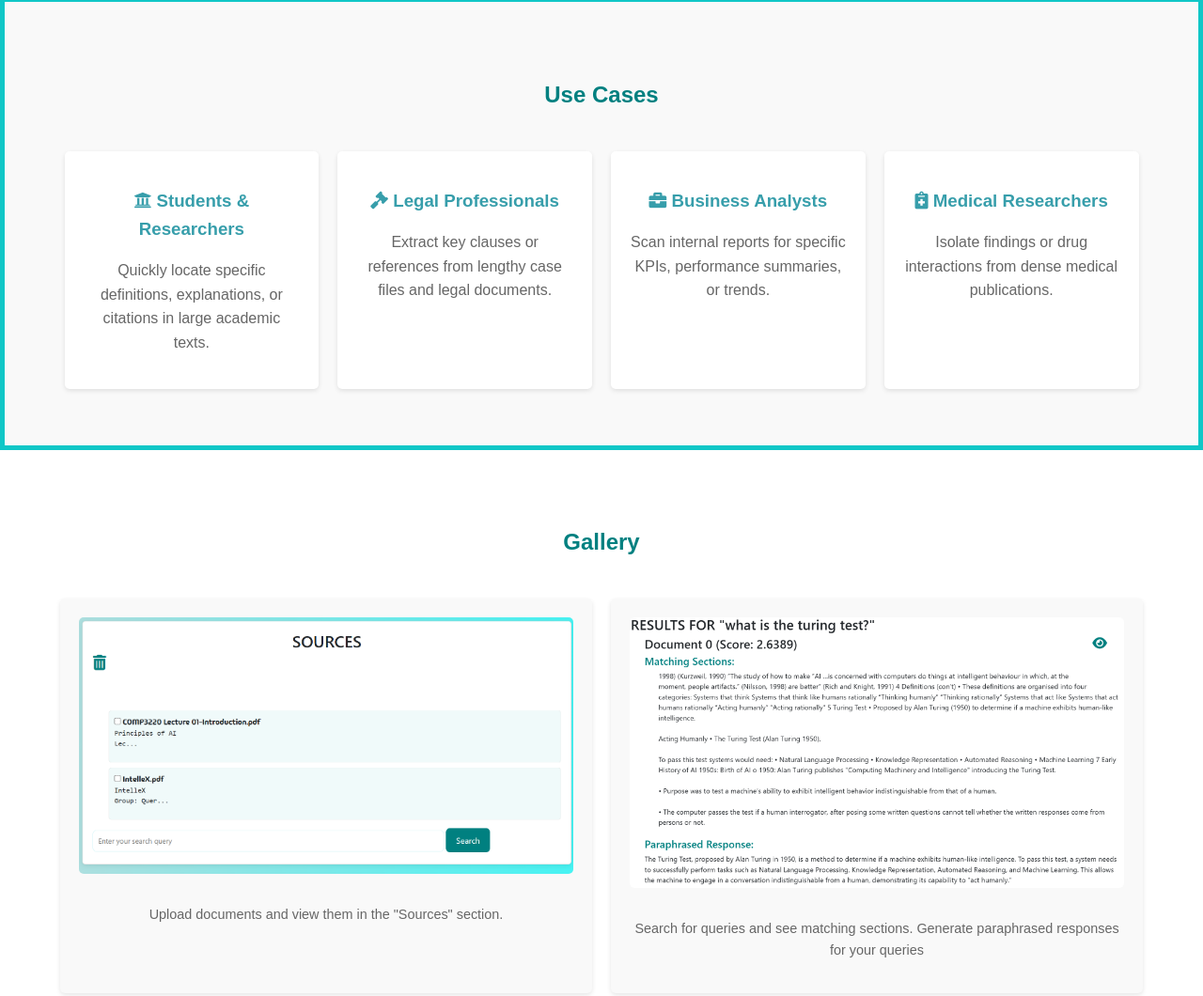
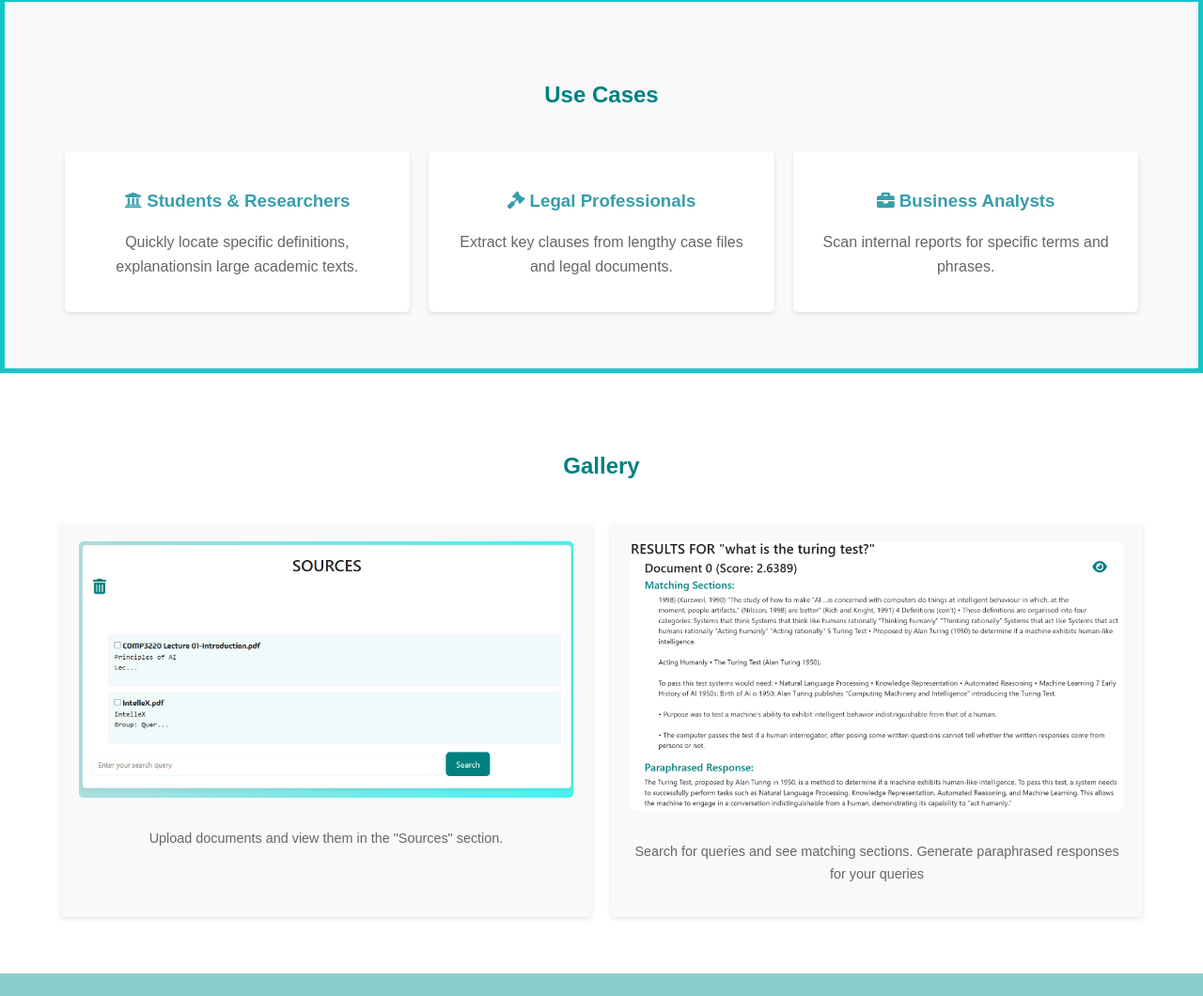
Before and after one commit to B3z3rk/Intelle-X-Website, a plain HTML site: page index.html in a window 1280 px wide. Shown: the part 1621-2681 px from the top of the page at 94% size. Drawn offline with Linux system fonts and the light colour scheme; a web font is replaced by a local one.

Commit message:
Update website

```diff
--- a/index.html
+++ b/index.html
@@ -20,7 +20,7 @@
     <header>
       <div class="container">
         <img class="logo" src="logo.png" />
-        <!-- <h1>I N T E L L E - X</h1> -->
+
         <p>
           An intelligent search engine that finds relevant documents and
           generates paraphrased responses.
@@ -86,30 +86,22 @@
           <div class="feature">
             <h3><i class="fas fa-university"></i> Students & Researchers</h3>
             <p>
-              Quickly locate specific definitions, explanations, or citations in
+              Quickly locate specific definitions, explanationsin
               large academic texts.
             </p>
           </div>
           <div class="feature">
             <h3><i class="fas fa-gavel"></i> Legal Professionals</h3>
             <p>
-              Extract key clauses or references from lengthy case files and
+              Extract key clauses from lengthy case files and
               legal documents.
             </p>
           </div>
           <div class="feature">
             <h3><i class="fas fa-briefcase"></i> Business Analysts</h3>
-            <p>
-              Scan internal reports for specific KPIs, performance summaries, or
-              trends.
-            </p>
+            <p>Scan internal reports for specific terms and phrases.</p>
           </div>
-          <div class="feature">
-            <h3><i class="fas fa-notes-medical"></i> Medical Researchers</h3>
-            <p>
-              Isolate findings or drug interactions from dense medical
-              publications.
-            </p>
+
           </div>
         </div>
       </div>
@@ -148,7 +140,7 @@
 
         <video autoplay controls muted>
           <source src="howto.mp4" type="video/mp4" />
-          Your browser does not support the video tag.
+          Video file
         </video>
       </div>
     </section>
```
